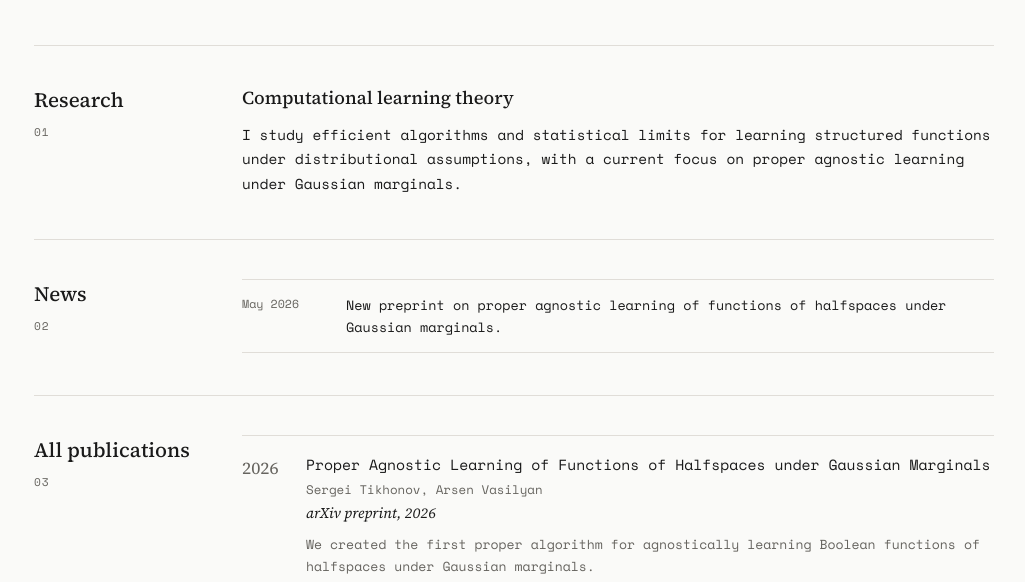
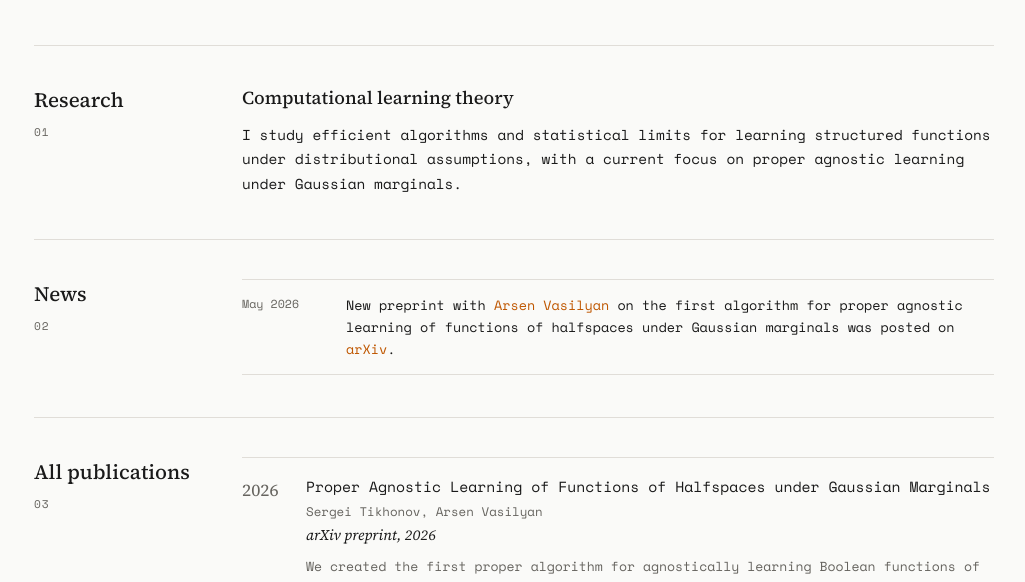
Before and after one commit to sstikhonov/sstikhonov.github.io, a plain HTML site: page index.html in a window 1280 px wide. Shown: the part 492-1074 px from the top of the page, without its empty margins (126-1151 px from the left). Drawn offline with nearby package versions, Linux system fonts and the light colour scheme.

Commit message:
Update news item with new preprint details

```diff
--- a/index.html
+++ b/index.html
@@ -574,7 +574,13 @@
       <div class="news-list">
         <div class="news-item">
           <time datetime="2026-05">May 2026</time>
-          <span>New preprint on proper agnostic learning of functions of halfspaces under Gaussian marginals.</span>
+          <span>
+            New preprint with
+            <a href="https://www.vasilyan.net/">Arsen Vasilyan</a>
+            on the first algorithm for proper agnostic learning of functions of halfspaces
+            under Gaussian marginals was posted on
+            <a href="https://arxiv.org/abs/2605.27594v1">arXiv</a>.
+          </span>
         </div>
         <!-- Update this: copy the news-item block above to add future news. -->
       </div>
```
